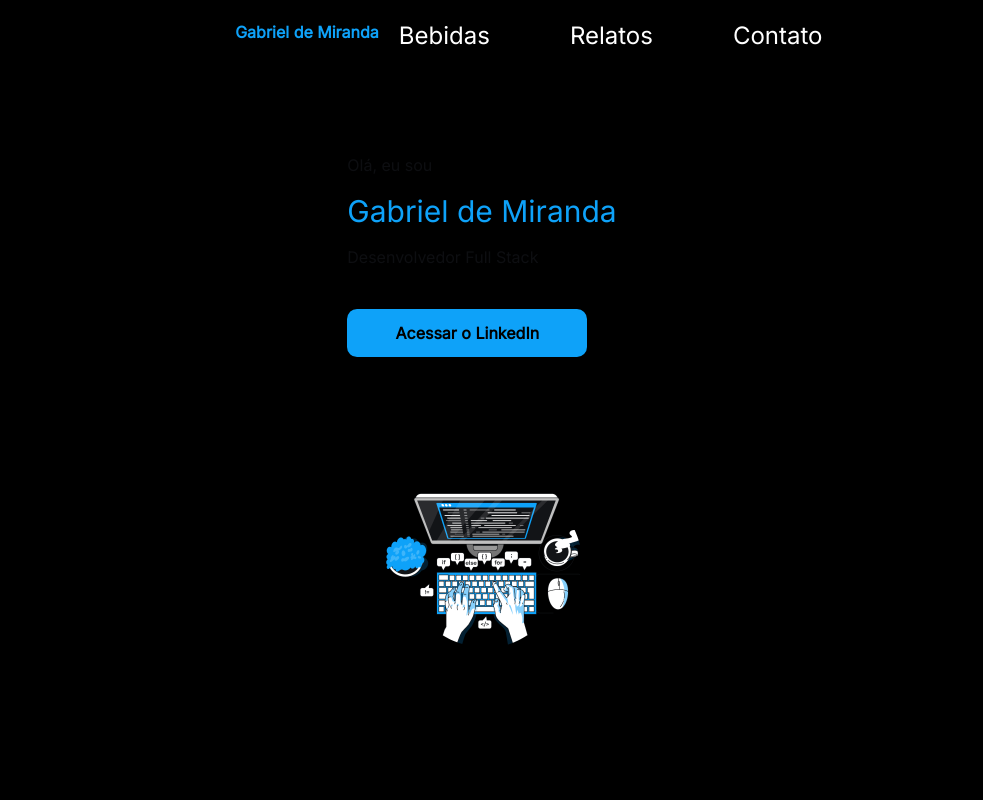
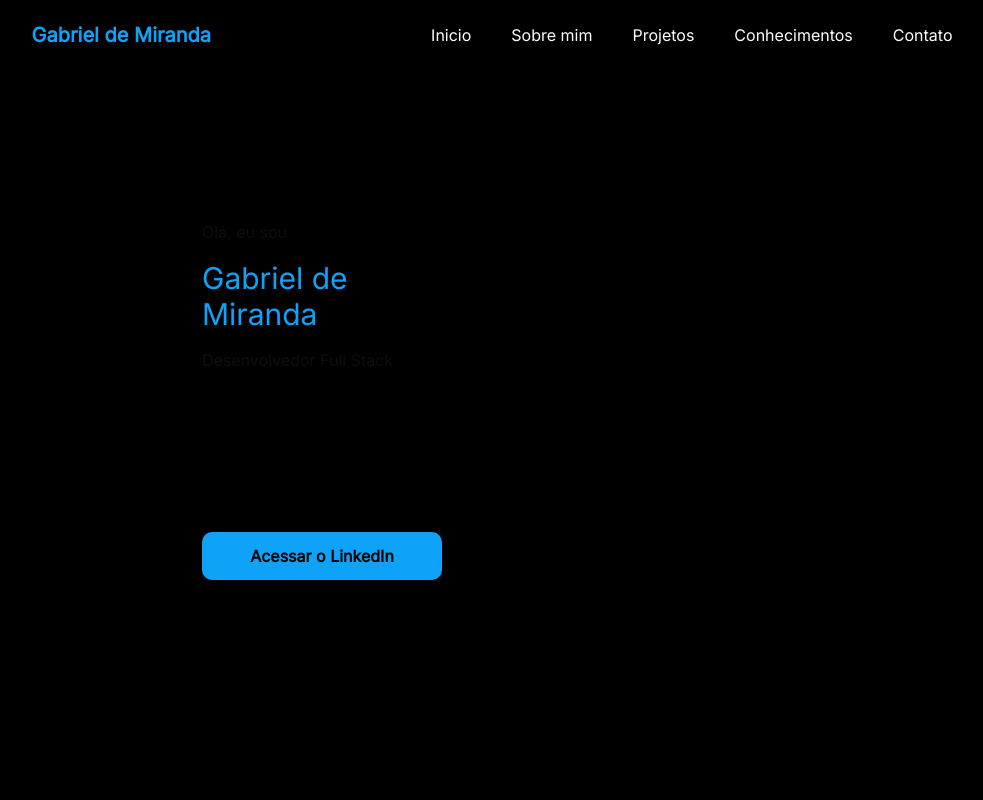
Before and after one commit to GabrielDeMirandaMello/my-portifolio, a Next.js app: page / in a window 1280 px wide. Shown: the top 800 px of the page, without its empty margins (158-1141 px from the left). Built offline with nearby package versions, Linux system fonts and the light colour scheme.

Commit message:
Desktop: Finalizado o inicio

```diff
--- a/src/app/page.js
+++ b/src/app/page.js
@@ -15,30 +15,49 @@ export default function Home() {
   return (
     <>
       <div className="w-screen h-fit flex flex-col">
-        <header className="fixed top-0 left-0 w-screen h-fit p-5 flex justify-around bg-black border-b-[#0Ea2f9] border-b-2 md:border-none">
-          <nav className="flex flex-col justify-between md:flex-row md:justify-around">
-            <div className="mx-5 text-[#0EA2F9] font-extrabold">
+        <header className="fixed top-0 left-0 w-screen h-fit p-5 flex justify-around bg-black border-b-[#0Ea2f9] border-b-2 lg:p-0 md:border-none">
+          <nav className="flex flex-col justify-between lg:flex-row lg:justify-center lg:items-center lg:gap-50 lg:mt-5">
+            <div className="mx-5 text-[#0EA2F9] font-extrabold lg:text-[20px]">
               Gabriel de Miranda
             </div>
 
-            <div className="hidden md:flex md:gap-5 lg:gap-10 xl:gap-20 lg:w-[350px] md:w-[200px]">
+            <div className="bg-black shadow-md hidden lg:flex lg:items-center lg:justify-center lg:gap-10">
               <a
-                href="#Bebidas"
-                className="text-white hover:text-[#0EA2F9] lg:text-2xl relative group"
+                onClick={() => setIsOpen(false)}
+                href="#Inicio"
+                className="block text-white hover:text-[#0EA2F9] relative group"
               >
-                Bebidas
+                Inicio
                 <span className="absolute left-0 bottom-0 w-0 h-0.5 bg-[#0EA2F9] transition-all duration-300 group-hover:w-full"></span>
               </a>
               <a
-                href="#Relatos"
-                className="text-white hover:text-[#0EA2F9] lg:text-2xl relative group"
+                onClick={() => setIsOpen(false)}
+                href="#Sobremim"
+                className="block text-white hover:text-[#0EA2F9] relative group"
               >
-                Relatos
+                Sobre mim
                 <span className="absolute left-0 bottom-0 w-0 h-0.5 bg-[#0EA2F9] transition-all duration-300 group-hover:w-full"></span>
               </a>
               <a
+                onClick={() => setIsOpen(false)}
+                href="#Projetos"
+                className="block text-white hover:text-[#0EA2F9] relative group"
+              >
+                Projetos
+                <span className="absolute left-0 bottom-0 w-0 h-0.5 bg-[#0EA2F9] transition-all duration-300 group-hover:w-full"></span>
+              </a>
+              <a
+                onClick={() => setIsOpen(false)}
+                href="#Conhecimentos"
+                className="block text-white hover:text-[#0EA2F9] relative group"
+              >
+                Conhecimentos
+                <span className="absolute left-0 bottom-0 w-0 h-0.5 bg-[#0EA2F9] transition-all duration-300 group-hover:w-full"></span>
+              </a>
+              <a
+                onClick={() => setIsOpen(false)}
                 href="#Contato"
-                className="text-white hover:text-[#0EA2F9] lg:text-2xl relative group"
+                className="block text-white hover:text-[#0EA2F9] relative group"
               >
                 Contato
                 <span className="absolute left-0 bottom-0 w-0 h-0.5 bg-[#0EA2F9] transition-all duration-300 group-hover:w-full"></span>
@@ -98,27 +117,27 @@ export default function Home() {
 
         </header>
         <main className="w-screen h-screen">
-          <section id="Inicio" className="w-screen h-screen flex flex-col justify-center items-center bg-black">
+          <section id="Inicio" className="w-screen lg:w-screen lg:gap-80 lg:px-100 h-screen flex flex-col lg:flex-row justify-center items-center bg-black">
             <div>
               <p>Olá, eu sou</p>
               <motion.h1 initial={{ opacity: 0 }} whileInView={{ opacity: 1 }} transition={{ duration: 1 }} className="text-3xl text-[#0EA2F9] py-4">Gabriel de Miranda</motion.h1>
-              <p className="mb-10">{`Desenvolvedor Full Stack`}</p>
+              <p className="mb-10 lg:mb-40">{`Desenvolvedor Full Stack`}</p>
               <Button text={`Acessar o LinkedIn`} url={`https://www.linkedin.com/in/gabriel-de-miranda-mello-652346118/`} />
             </div>
-            <div className="pt-30">
-              <Image src="/bro.png" alt='Imagen de um notebook' width={200} height={100} />
+            <div className="pt-10 lg:pt-30">
+              <Image src="/bro.svg" alt='Imagen de um notebook' width={200} height={100} className="lg:w-80 lg:h-auto drop-shadow-[0_0_200px_rgba(14,162,249,1)]"/>
             </div>
           </section>
-          <section id="Sobremim" className="w-screen h-screen">
+          <section id="Sobremim" className="w-screen h-screen lg:w-screen lg:px-100">
             <div className="h-full flex flex-col justify-around items-center px-10">
               <motion.h1 initial={{ opacity: 0 }} whileInView={{ opacity: 1 }} transition={{ ease: "easeOut", duration: 1 }}
-              className="text-3xl text-[#0EA2F9] self-start">Sobre mim</motion.h1>
+                className="text-3xl text-[#0EA2F9] self-start">Sobre mim</motion.h1>
               <p>Sou um desenvolvedor back-end júnior apaixonado por resolver problemas e criar soluções eficientes. Com formação técnica em Análise e Desenvolvivendo de Sistemas e experiência prática em projetos, estou sempre buscando oportunidades para aprimorar minhas habilidades e contribuir para o sucesso de equipes de desenvolvimento.</p>
               <p>Adoro enfrentar desafios técnicos e aprender novas tecnologias. Estou constantemente explorando novas ferramentas e técnicas para melhorar meu código e minha eficiência como desenvolvedor.</p>
               <Button text={`Baixar currículo`} url={`https://drive.usercontent.google.com/u/0/uc?id=1vZGB7_9f4v7kufSlqTwogy_lRDZ6oRJY&export=download`}></Button>
             </div>
           </section>
-          <section id="Projetos" className="w-screen h-fit">
+          <section id="Projetos" className="w-screen h-fit lg:w-screen lg:px-100">
             <div className="flex flex-col gap-10">
               <h1 className="mx-10 text-3xl text-[#0EA2F9] font-extrabold">Projetos</h1>
               <Card
@@ -163,7 +182,7 @@ export default function Home() {
               />
             </div>
           </section>
-          <section id="Conhecimentos" className="w-screen h-screen mt-10">
+          <section id="Conhecimentos" className="w-screen h-screen mt-10 lg:w-screen lg:px-100">
             <h1 className="mx-10 text-3xl text-[#0EA2F9] font-extrabold self-start">Conhecimentos</h1>
             <div className="h-4/5 overflow-hidden overflow-y-scroll flex flex-col items-center gap-10 mt-10">
               <CardConhecimento image={"/conhecimentos-icons/java-svgrepo-com.svg"} alt={"Imagen de um café"} technology={"Java"} />
@@ -180,7 +199,7 @@ export default function Home() {
               <CardConhecimento image={"/conhecimentos-icons/kafka-icon-svgrepo-com.svg"} alt={"Imagen da logo do Kafka"} technology={"Kafka"} />
             </div>
           </section>
-          <section id="Contato" className="w-screen h-fit mt-10 pt-10 border-t-2 border-[#0EA2F9]">
+          <section id="Contato" className="w-screen h-fit mt-10 pt-10 border-t-2 border-[#0EA2F9] lg:w-screen lg:px-100">
             <div className="flex flex-col justify-center items-center gap-5">
               <Contact icon={"/user-svgrepo-com.svg"} title={"Nome"} description={"Gabriel de Miranda Mello"} />
               <Contact icon={"/mail-svgrepo-com.svg"} title={"E-mail"} description={"Gabrielmirandamello9@gmail.com"} />
```
Also changed, not shown: public/bro.png (deleted), public/bro.svg (added).
